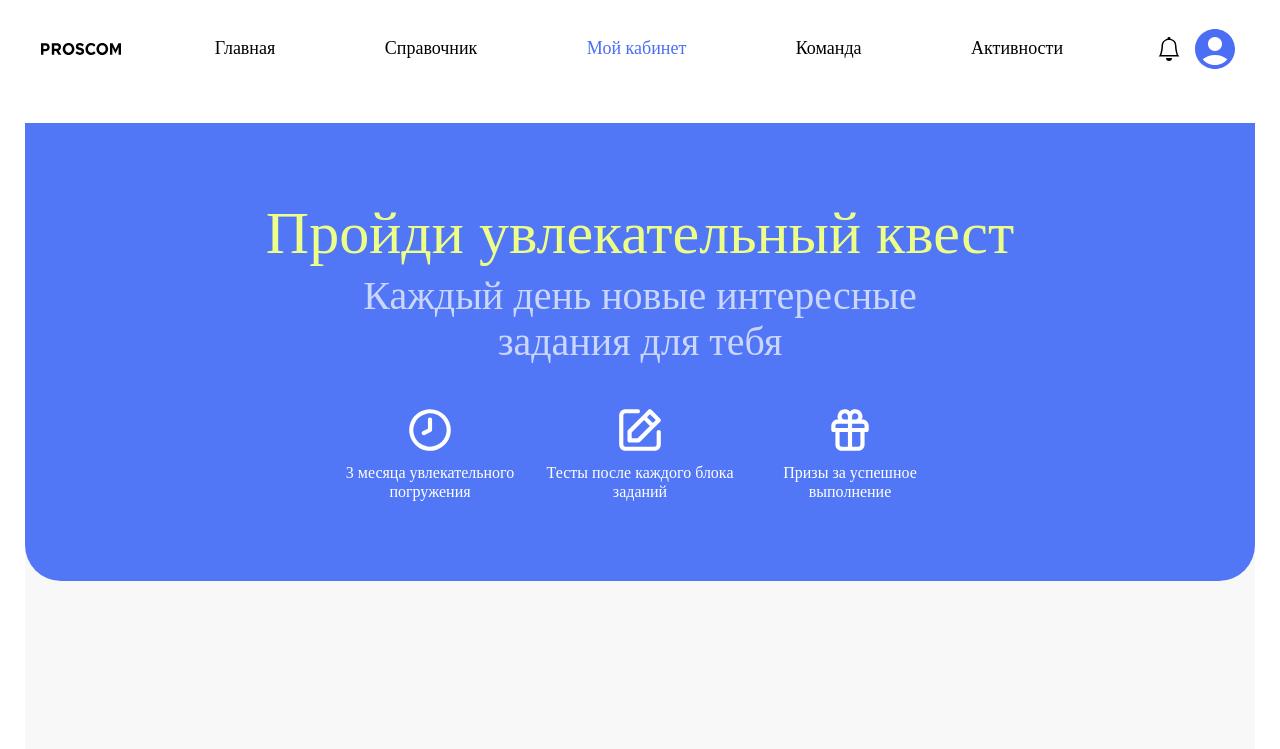
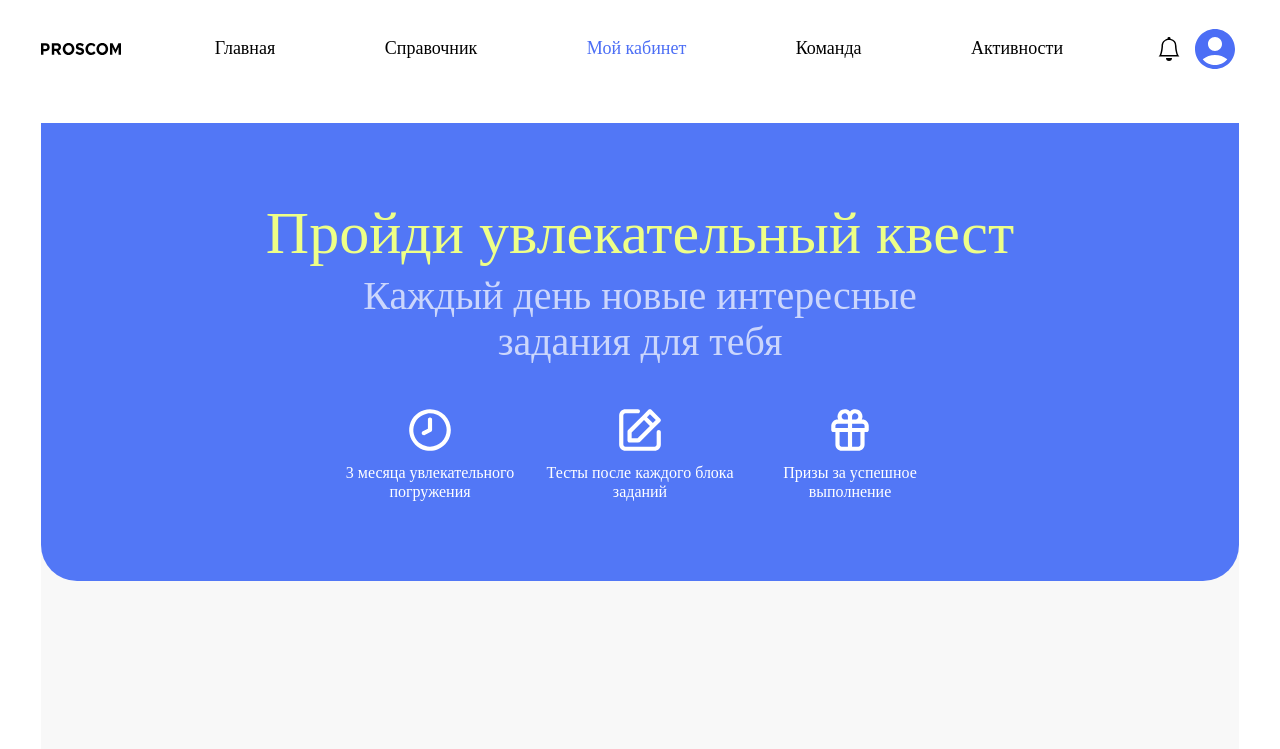
Before and after one commit to KordyD/LDT-hack-track-5-frontend, a React (Vite) app: page /mission in a window 1280 px wide. Shown: the top 749 px of the page. Built offline with nearby package versions, Linux system fonts and the light colour scheme; a web font is replaced by a local one.

Commit message:
Add container to mission page

```diff
--- a/src/pages/Mission/Mission.tsx
+++ b/src/pages/Mission/Mission.tsx
@@ -1,4 +1,4 @@
-import { Flex, Title, Text, Image, Button } from '@mantine/core';
+import { Flex, Title, Text, Image, Button, Container } from '@mantine/core';
 import clock from '../../assets/icon/clock-eight.svg';
 import editor from '../../assets/icon/edit.svg';
 import gift from '../../assets/icon/gift.svg';
@@ -10,6 +10,7 @@ import { VideoLecture } from '../VideoLecture/VideoLecture';
 
 export const Mission = () => {
   return (
+    <Container size='xl'>
       <Flex className={classes.mission} bg='#F8F8F8'>
         <Flex className={classes.mission__header}>
           <Title className={classes.mission__title}>
@@ -43,5 +44,6 @@ export const Mission = () => {
         <MissionAccordion />
         <VideoLecture />
       </Flex>
+    </Container>
   );
 };
```
Lines whose indentation alone changed are shown as unchanged.
